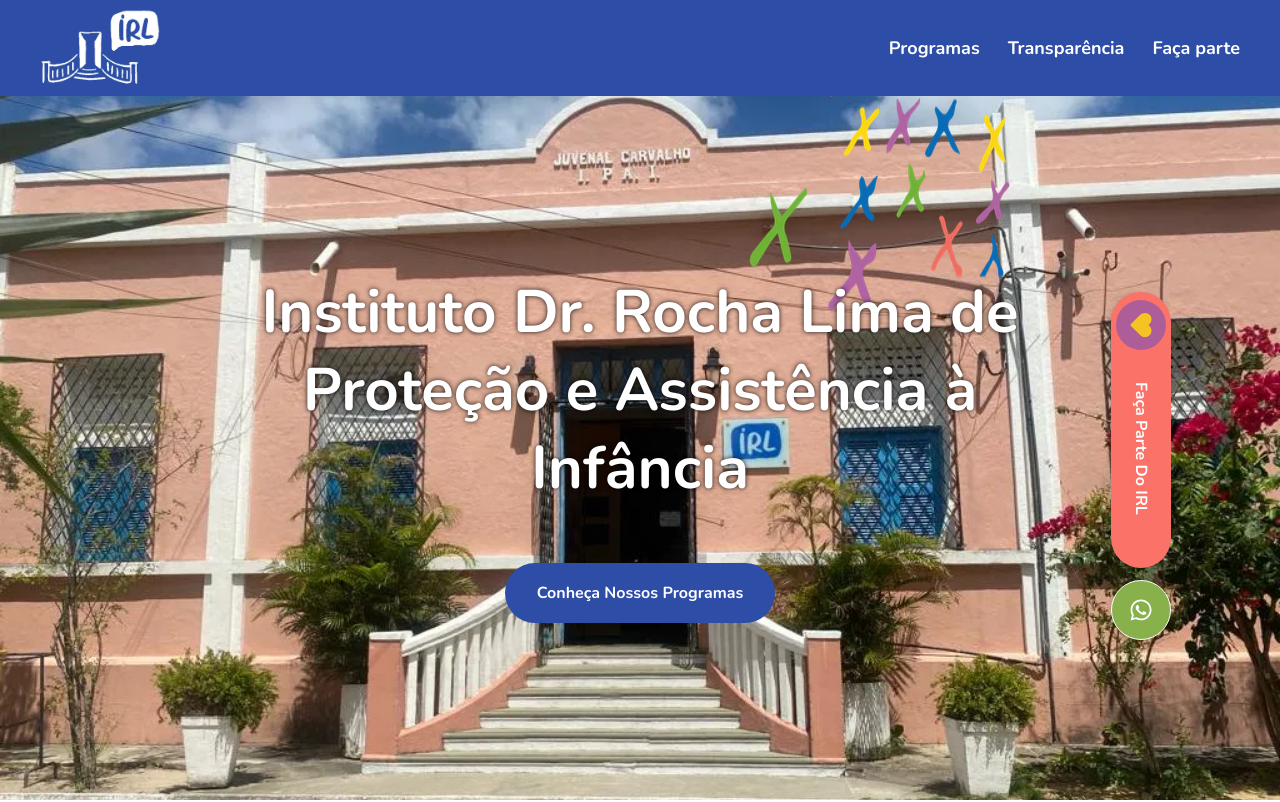
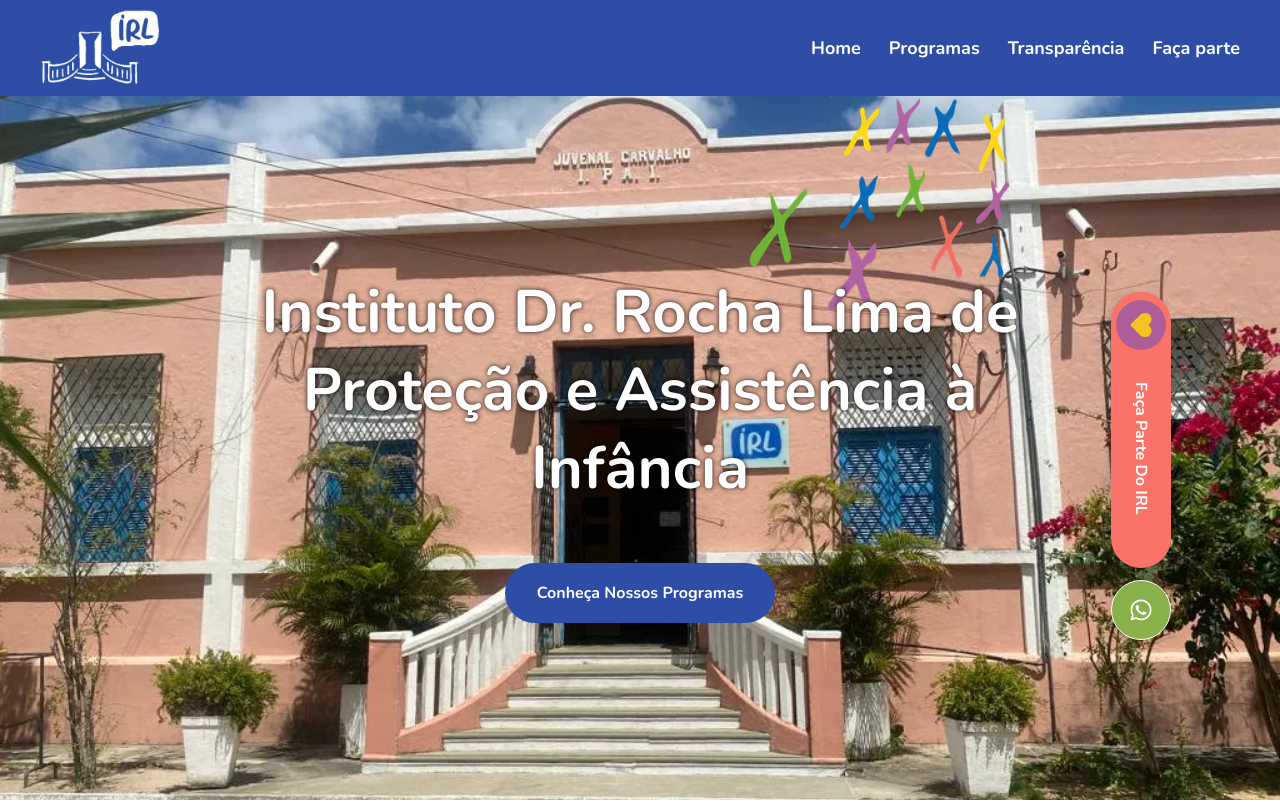
Before and after one commit to flaviare1s/irl, a React (Vite) app: page / in a window 1280 px wide. Shown: the top 802 px of the page. Built offline with nearby package versions, Linux system fonts and the light colour scheme.

Commit message:
Adiciona link de Home nos menus

```diff
--- a/src/components/DesktopMenu.jsx
+++ b/src/components/DesktopMenu.jsx
@@ -3,6 +3,7 @@ import { Link } from "react-router-dom"
 export const DesktopMenu = () => {
   return (
     <div className="hidden gap-7 sm:flex md:text-lg font-bold">
+      <Link className="link-nav" to='/'>Home</Link>
       <Link className="link-nav" to='/programas'>Programas</Link>
       <Link className="link-nav" to='/transparencia'>Transparência</Link>
       <Link className="link-nav" to='/participe'>Faça parte</Link>
--- a/src/components/MobileMenu.jsx
+++ b/src/components/MobileMenu.jsx
@@ -57,6 +57,7 @@ export const MobileMenu = () => {
       >
         <div className="flex flex-col items-start px-20 justify-center space-y-4 py-4">
           <Link to="/" className="text-white link-nav" onClick={closeMenu}>IRL</Link>
+          <Link to="/" className="text-white link-nav" onClick={closeMenu}>Home</Link>
           <Link to="/programas" className="text-white link-nav" onClick={closeMenu}>Programas</Link>
           <Link to="/transparencia" className="text-white link-nav" onClick={closeMenu}>Transparência</Link>
           <Link to="/participe" className="text-white link-nav cursor-pointer" onClick={closeMenu}>Faça parte</Link>
```
